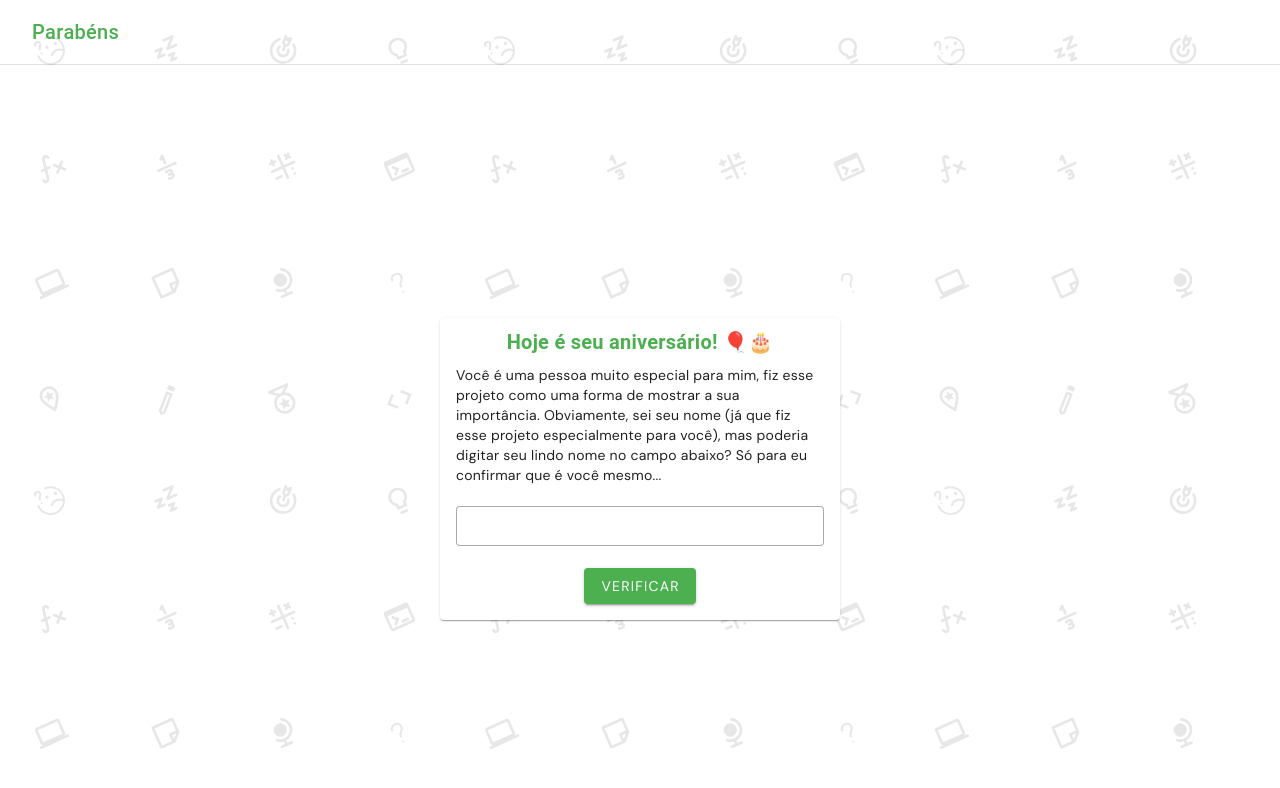
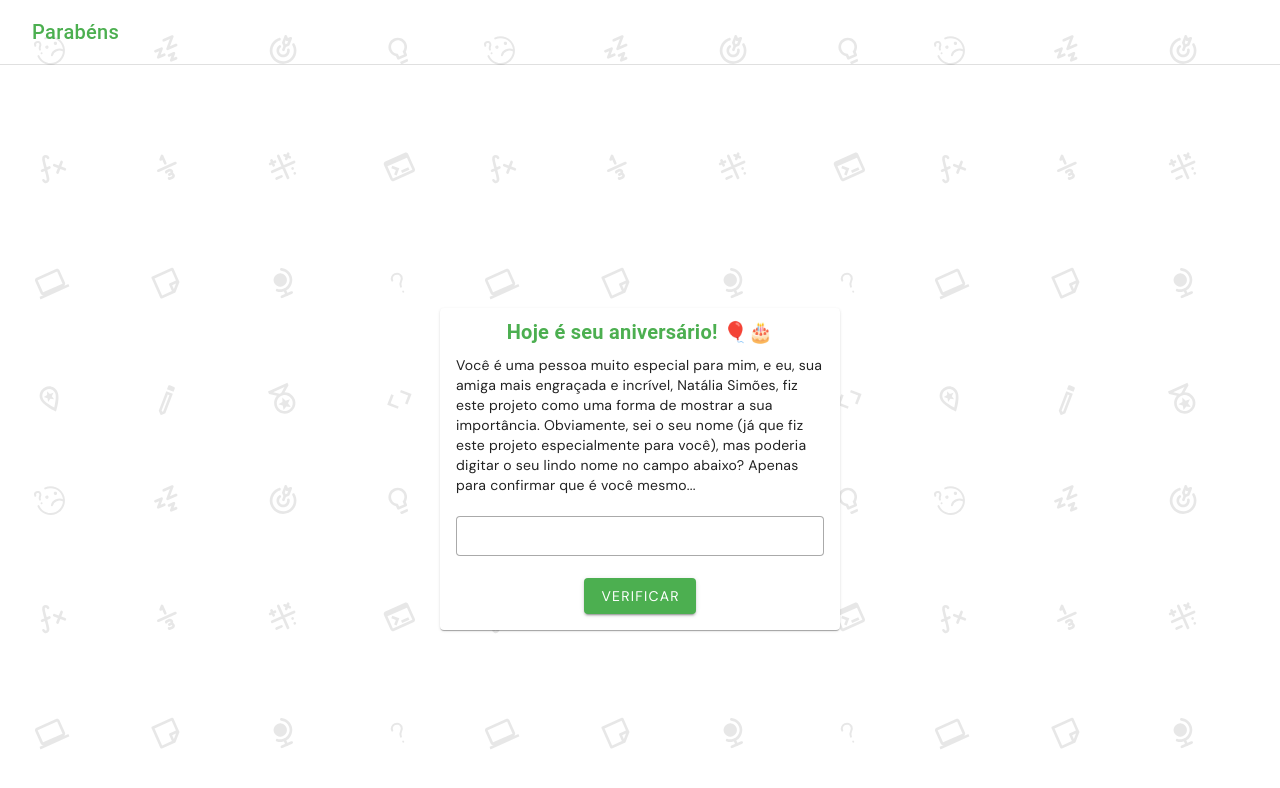
Before and after one commit to nataliasimoes/your-birthday, a Nuxt app: page / in a window 1280 px wide. Shown: the top 788 px of the page. Built offline with nearby package versions, Linux system fonts and the light colour scheme.

Commit message:
Fixed the initial message

```diff
--- a/components/NamePage.vue
+++ b/components/NamePage.vue
@@ -24,10 +24,11 @@ function setNameAndNext() {
     </v-card-title>
     <v-card-text>
       <span>
-        Você é uma pessoa muito especial para mim, fiz esse projeto como uma
-        forma de mostrar a sua importância. Obviamente, sei seu nome (já que fiz
-        esse projeto especialmente para você), mas poderia digitar seu lindo
-        nome no campo abaixo? Só para eu confirmar que é você mesmo...
+        Você é uma pessoa muito especial para mim, e eu, sua amiga mais
+        engraçada e incrível, Natália Simões, fiz este projeto como uma forma de
+        mostrar a sua importância. Obviamente, sei o seu nome (já que fiz este
+        projeto especialmente para você), mas poderia digitar o seu lindo nome
+        no campo abaixo? Apenas para confirmar que é você mesmo...
       </span>
       <v-text-field
         variant="outlined"
```
